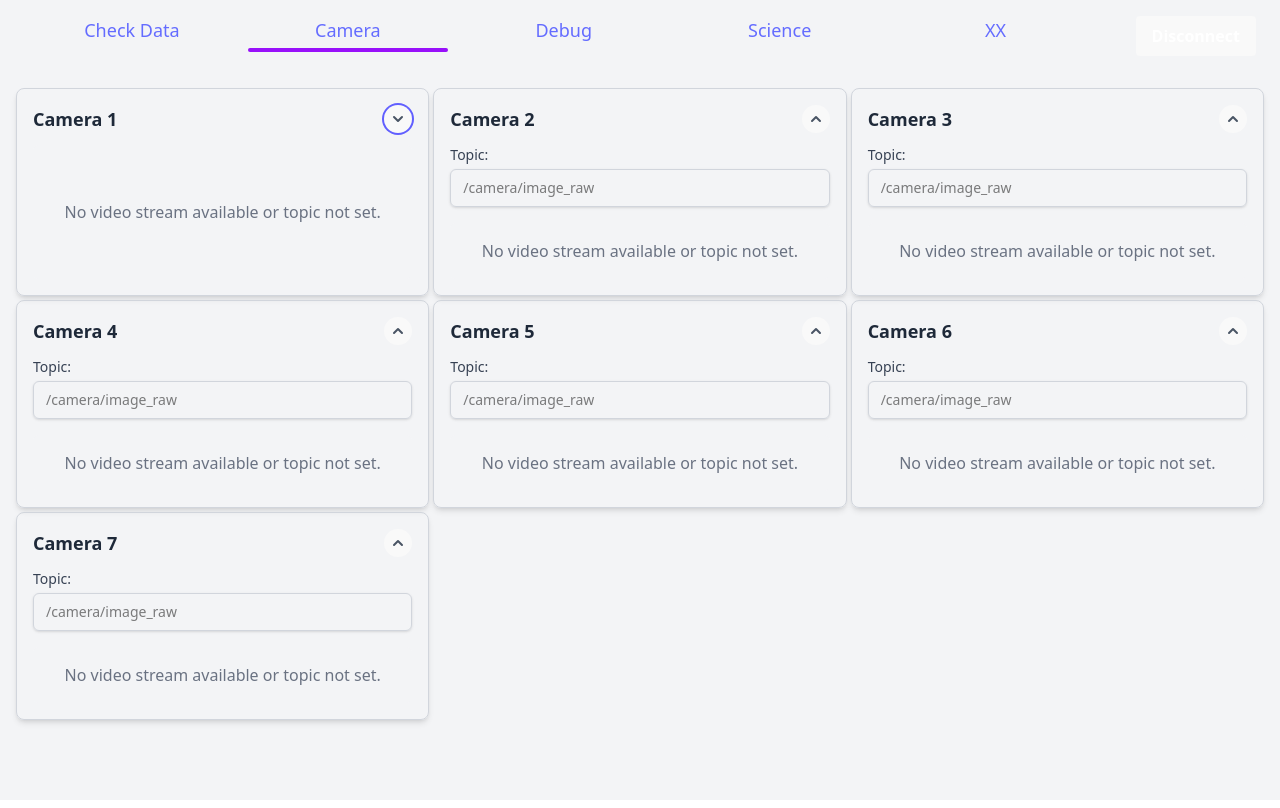
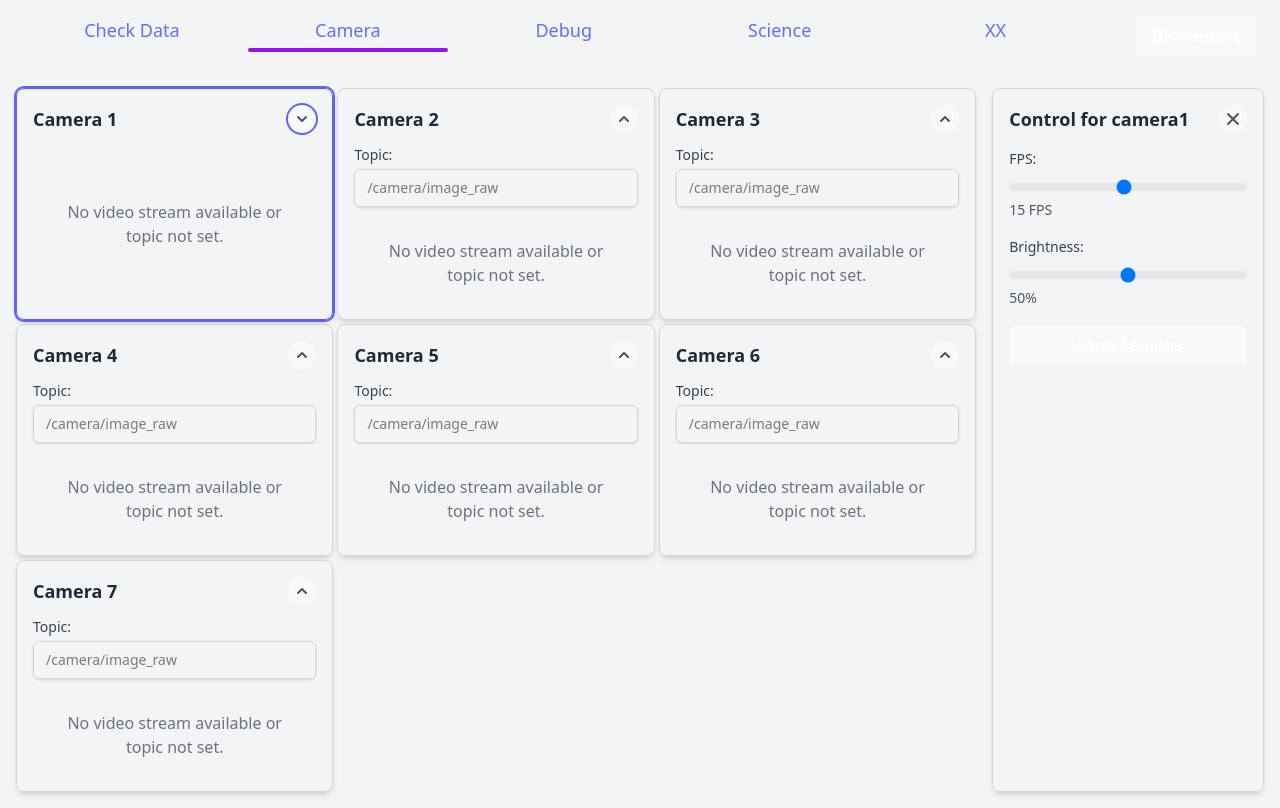
Before and after one commit to yosuahres/rover-dashboard, a Vue app: page /camera in a window 1280 px wide. Both pictures are taken after a click on the button 398 px from the left and 119 px from the top of the page. Built offline with nearby package versions, Linux system fonts and the light colour scheme.

Commit message:
feat: Implement interactive camera stream controller

```diff
--- /dev/null
+++ b/src/components/StreamController.vue
@@ -0,0 +1,113 @@
+<template>
+  <div class="relative">
+    <button @click="closeController" class="absolute top-0 right-0 p-1 rounded-full hover:bg-gray-200 focus:outline-none focus:ring-2 focus:ring-indigo-500">
+      <svg xmlns="http://www.w3.org/2000/svg" class="h-5 w-5 text-gray-600" viewBox="0 0 20 20" fill="currentColor">
+        <path fill-rule="evenodd" d="M4.293 4.293a1 1 0 011.414 0L10 8.586l4.293-4.293a1 1 0 111.414 1.414L11.414 10l4.293 4.293a1 1 0 01-1.414 1.414L10 11.414l-4.293 4.293a1 1 0 01-1.414-1.414L8.586 10 4.293 5.707a1 1 0 010-1.414z" clip-rule="evenodd" />
+      </svg>
+    </button>
+    <h3 class="text-lg font-semibold text-gray-800 mb-4">Control for {{ selectedCardId }}</h3>
+
+    <div class="mb-4">
+      <label for="fps-slider" class="block text-sm font-medium text-gray-700 mb-1">FPS:</label>
+      <input
+        type="range"
+        id="fps-slider"
+        min="1"
+        max="30"
+        v-model="fps"
+        class="w-full h-2 bg-gray-200 rounded-lg appearance-none cursor-pointer dark:bg-gray-700"
+      />
+      <span class="text-sm text-gray-600">{{ fps }} FPS</span>
+    </div>
+
+    <div class="mb-4">
+      <label for="brightness-slider" class="block text-sm font-medium text-gray-700 mb-1">Brightness:</label>
+      <input
+        type="range"
+        id="brightness-slider"
+        min="0"
+        max="100"
+        v-model="brightness"
+        class="w-full h-2 bg-gray-200 rounded-lg appearance-none cursor-pointer dark:bg-gray-700"
+      />
+      <span class="text-sm text-gray-600">{{ brightness }}%</span>
+    </div>
+
+    <button
+      @click="applySettings"
+      class="w-full bg-indigo-600 text-white py-2 px-4 rounded-md hover:bg-indigo-700 focus:outline-none focus:ring-2 focus:ring-indigo-500 focus:ring-offset-2"
+    >
+      Apply Settings
+    </button>
+  </div>
+</template>
+
+<script setup>
+import { ref, watch, defineProps, defineEmits } from 'vue';
+import { useROS } from '../composables/useRos.js';
+
+const props = defineProps({
+  selectedCardId: {
+    type: String,
+    required: true,
+  },
+});
+
+const emit = defineEmits(['close-controller']);
+
+const { ros, isConnected } = useROS();
+
+const fps = ref(15);
+const brightness = ref(50);
+
+// Watch for changes in selectedCardId to potentially load settings or reset
+watch(() => props.selectedCardId, (newId) => {
+  console.log(`Controller selected for: ${newId}`);
+  // In a real application, you would fetch current settings for newId here
+  // For now, we'll just reset to default or some arbitrary values
+  fps.value = 15;
+  brightness.value = 50;
+});
+
+const applySettings = () => {
+  if (!isConnected.value) {
+    console.error('Not connected to ROS. Cannot apply settings.');
+    return;
+  }
+
+  console.log(`Applying settings for ${props.selectedCardId}: FPS=${fps.value}, Brightness=${brightness.value}`);
+
+  // !TOBECHANGE: Implement actual ROS communication here
+  // This is a placeholder for how you might publish to a topic or call a service
+  // Example: Publishing to a topic (replace with actual topic and message type)
+  // const cameraSettingsPublisher = new ROSLIB.Topic({
+  //   ros: ros.value,
+  //   name: `/camera/${props.selectedCardId}/settings`, // Example topic
+  //   messageType: 'std_msgs/String', // Example message type
+  // });
+  // const message = new ROSLIB.Message({
+  //   data: JSON.stringify({ fps: fps.value, brightness: brightness.value }),
+  // });
+  // cameraSettingsPublisher.publish(message);
+
+  // Example: Calling a ROS service (replace with actual service name and type)
+  // const setCameraSettingsClient = new ROSLIB.Service({
+  //   ros: ros.value,
+  //   name: `/camera/${props.selectedCardId}/set_settings`, // Example service
+  //   serviceType: 'your_package/SetCameraSettings', // Example service type
+  // });
+  // const request = new ROSLIB.ServiceRequest({
+  //   fps: fps.value,
+  //   brightness: brightness.value,
+  // });
+  // setCameraSettingsClient.callService(request, (result) => {
+  //   console.log('Service response: ' + result.success);
+  // });
+
+  alert(`Settings applied for ${props.selectedCardId}: FPS=${fps.value}, Brightness=${brightness.value}`);
+};
+
+const closeController = () => {
+  emit('close-controller');
+};
+</script>
--- a/src/components/VideoStreamCard.vue
+++ b/src/components/VideoStreamCard.vue
@@ -1,5 +1,8 @@
 <template>
-  <div class="border border-gray-300 rounded-lg shadow-md p-4 flex flex-col h-full">
+  <div
+    :class="['border', 'rounded-lg', 'shadow-md', 'p-4', 'flex', 'flex-col', 'h-full', 'cursor-pointer', { 'border-indigo-500 ring-2 ring-indigo-500': isSelected, 'border-gray-300': !isSelected }]"
+    @click="selectCard"
+  >
     <div class="flex justify-between items-center mb-3">
       <h2 class="text-lg font-semibold text-gray-800">{{ cardTitle }}</h2>
       <button @click="toggleInputForm" class="p-1 rounded-full hover:bg-gray-200 focus:outline-none focus:ring-2 focus:ring-indigo-500">
@@ -40,7 +43,17 @@ const props = defineProps({
     type: String,
     required: true,
   },
+  cardId: {
+    type: String,
+    required: true,
+  },
+  isSelected: {
+    type: Boolean,
+    default: false,
+  },
 });
+
+const emit = defineEmits(['card-selected']);
 
 const mainStore = useMainStore();
 const { uid: _uid } = getCurrentInstance(); // For unique IDs in template
@@ -52,6 +65,10 @@ const toggleInputForm = () => {
   showInputForm.value = !showInputForm.value;
 };
 
+const selectCard = () => {
+  emit('card-selected', props.cardId);
+};
+
 const videoStreamUrl = computed(() => {
   if (currentTopic.value && mainStore.server) {
     return `http://${mainStore.server}:8080/stream?topic=${currentTopic.value}`;
--- a/src/views/CamView.vue
+++ b/src/views/CamView.vue
@@ -1,18 +1,68 @@
 <template>
-  <div class="p-4">
-    <div class="grid grid-cols-1 md:grid-cols-2 lg:grid-cols-3 gap-1">
-      <VideoStreamCard cardTitle="Camera 1" />
-      <VideoStreamCard cardTitle="Camera 2" />
-      <VideoStreamCard cardTitle="Camera 3" />
-      <VideoStreamCard cardTitle="Camera 4" />
-      <VideoStreamCard cardTitle="Camera 5" />
-      <VideoStreamCard cardTitle="Camera 6" />
-      <VideoStreamCard cardTitle="Camera 7" />
+  <div class="p-4 flex">
+    <div class="grid grid-cols-1 md:grid-cols-2 lg:grid-cols-3 gap-1 flex-grow">
+      <VideoStreamCard
+        cardTitle="Camera 1"
+        cardId="camera1"
+        :isSelected="selectedCardId === 'camera1'"
+        @card-selected="handleCardSelected"
+      />
+      <VideoStreamCard
+        cardTitle="Camera 2"
+        cardId="camera2"
+        :isSelected="selectedCardId === 'camera2'"
+        @card-selected="handleCardSelected"
+      />
+      <VideoStreamCard
+        cardTitle="Camera 3"
+        cardId="camera3"
+        :isSelected="selectedCardId === 'camera3'"
+        @card-selected="handleCardSelected"
+      />
+      <VideoStreamCard
+        cardTitle="Camera 4"
+        cardId="camera4"
+        :isSelected="selectedCardId === 'camera4'"
+        @card-selected="handleCardSelected"
+      />
+      <VideoStreamCard
+        cardTitle="Camera 5"
+        cardId="camera5"
+        :isSelected="selectedCardId === 'camera5'"
+        @card-selected="handleCardSelected"
+      />
+      <VideoStreamCard
+        cardTitle="Camera 6"
+        cardId="camera6"
+        :isSelected="selectedCardId === 'camera6'"
+        @card-selected="handleCardSelected"
+      />
+      <VideoStreamCard
+        cardTitle="Camera 7"
+        cardId="camera7"
+        :isSelected="selectedCardId === 'camera7'"
+        @card-selected="handleCardSelected"
+      />
       <!-- !TOBECHANGE more to go if needed -->
+    </div>
+    <div v-if="selectedCardId" class="w-80 ml-4 p-4 border border-gray-300 rounded-lg shadow-md">
+      <StreamController :selectedCardId="selectedCardId" @close-controller="handleCloseController" />
     </div>
   </div>
 </template>
 
 <script setup>
+import { ref } from 'vue';
 import VideoStreamCard from '../components/VideoStreamCard.vue';
+import StreamController from '../components/StreamController.vue';
+
+const selectedCardId = ref(null);
+
+const handleCardSelected = (cardId) => {
+  selectedCardId.value = cardId;
+};
+
+const handleCloseController = () => {
+  selectedCardId.value = null;
+};
 </script>
```
